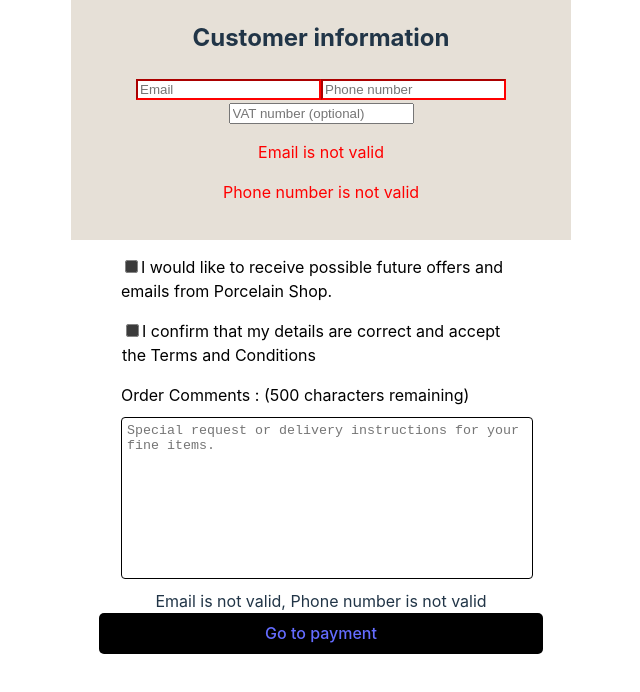
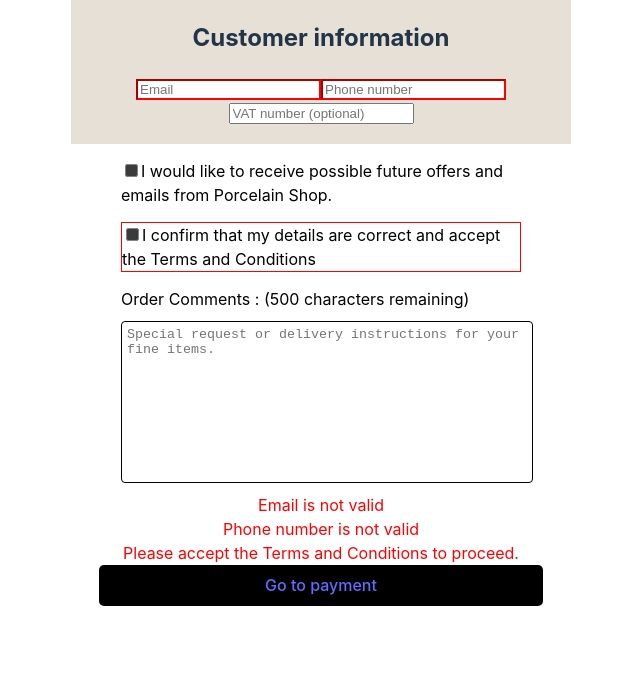
Before and after one commit to Johansogaard/frontend, a React (Vite) app: page /checkout in a window 1280 px wide. Both pictures are taken after a click on the button "Go to payment". Shown: the top 692 px of the page, without its empty margins (319-959 px from the left). Built offline with nearby package versions, Linux system fonts and the light colour scheme; no server answers.

Commit message:
Lortet virker squ

```diff
--- a/src/checkoutPage/checkoutPage-Components/formComponent.tsx
+++ b/src/checkoutPage/checkoutPage-Components/formComponent.tsx
@@ -54,8 +54,7 @@ export function FormComponent({
         />
 
 
-        {!isEmailValid && <p style={{ color: 'red' }}>Email is not valid</p>}
-        {!isPhoneNumberValid && <p style={{ color: 'red' }}>Phone number is not valid</p>}
+
         {vatNumber && !isVatNumberValid && <p style={{ color: 'red' }}>VAT number is not valid</p>}
       </form>
     </section>
--- a/src/checkoutPage/checkoutPage.tsx
+++ b/src/checkoutPage/checkoutPage.tsx
@@ -17,6 +17,7 @@ const [formError, setFormError] = useState('');
 
   const handleCheckoutClick = () => {
 
+
     const errors = [];
 
     if (!email || !isEmailValid) {
@@ -28,17 +29,19 @@ const [formError, setFormError] = useState('');
     if (vatNumber && !isVatNumberValid) {
       errors.push('VAT number is not valid');
     }
+if (!termsChecked) {
+  // If terms are not checked, set the error message
+  errors.push("Please accept the Terms and Conditions to proceed.");
+  // Add a newline character to create spacing
+}
+if (errors.length > 0) {
+  setError(errors.join('<br>'));
+  // If there are errors, return immediately
+  return;
+}
+};
 
-    if (errors.length > 0) {
-      setFormError(errors.join(', '));
-      return;
-    }
 
-    if (!termsChecked) {
-      setError("Please accept the Terms and Conditions to proceed.");
-      return;
-    }
-};
 
 
 
@@ -86,13 +89,16 @@ const [formError, setFormError] = useState('');
         </div>
       </section>
 
+<section>
+{formError && <div className="form-error-message">{formError}</div>}
+</section>
 
-{formError && <div className="form-error-message">{formError}</div>}
-{error && <div className="error-message">{error}</div>}
+{error && (
+  <div className="error-message" dangerouslySetInnerHTML={{ __html: error }} />
+)}
 
 
-
-      <button className="checkout-button" onClick={handleCheckoutClick}>
+      <button className="checkout-button" onClick={handleCheckoutClick} >
         <Link to={termsChecked ? "/payment" : "/checkout"} className="link">
           Go to payment
         </Link>
```
